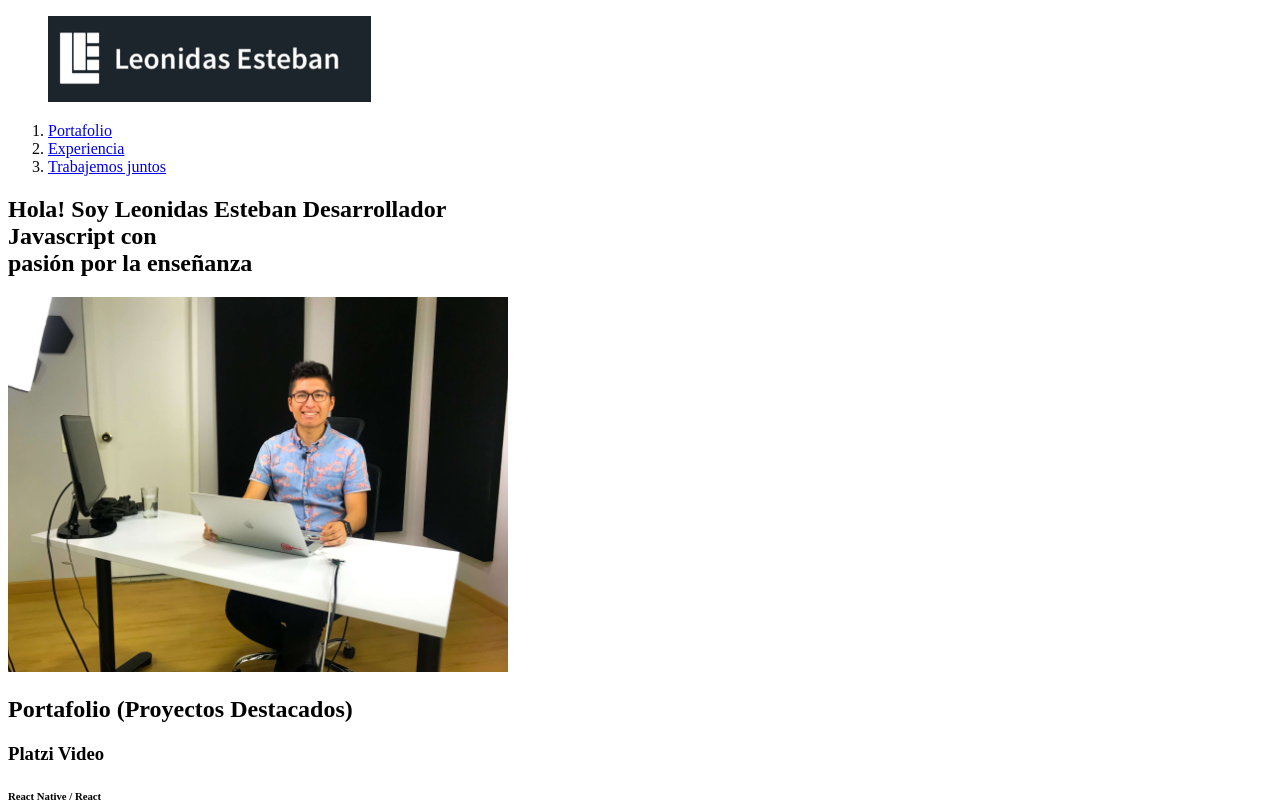
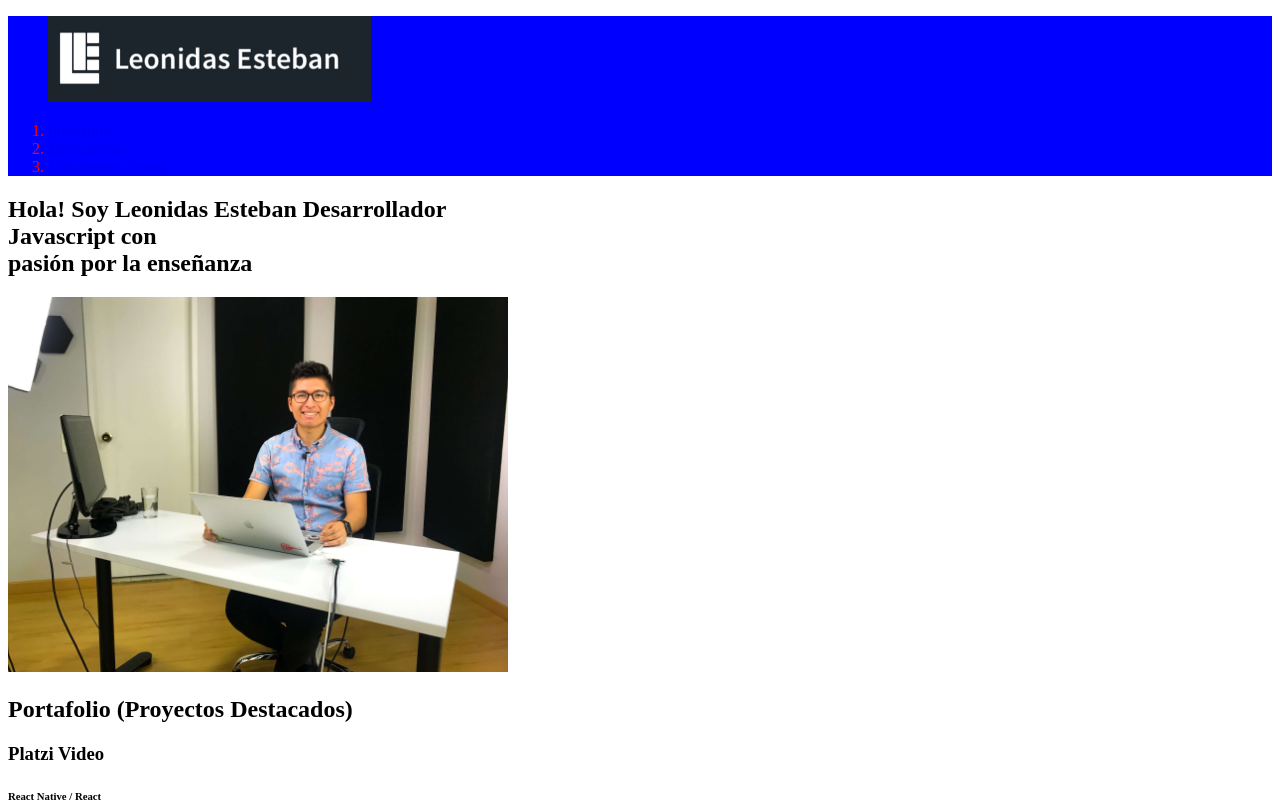
Before and after one commit to rubendom-2020/desarrollo-portafolio, a plain HTML site: page index.html in a window 1280 px wide. Shown: the top 805 px of the page. Drawn offline with Linux system fonts and the light colour scheme.

Commit message:
colores al header

```diff
--- a/index.html
+++ b/index.html
@@ -5,7 +5,7 @@
     <title>Hola soy Leonidas</title>
 </head>
 <body>
-    <header>
+    <header style="color:red; background: blue">
         <div>
             <figure>
                  <img src="images/logo.png" alt="Logo de http://leonidasesteban.com">
```
